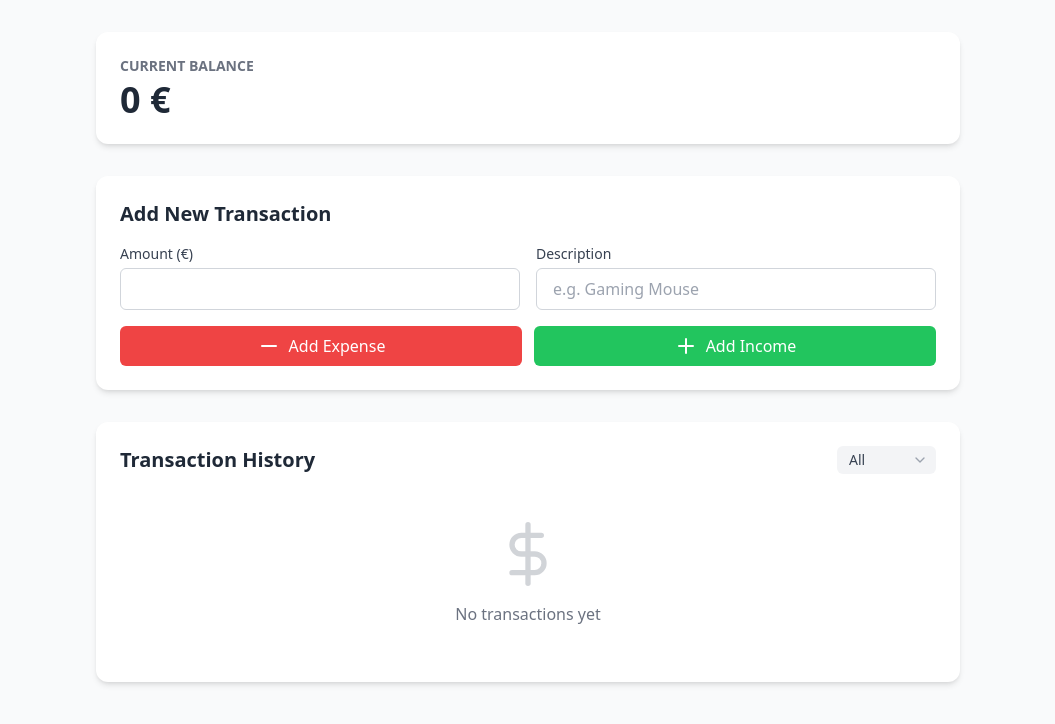
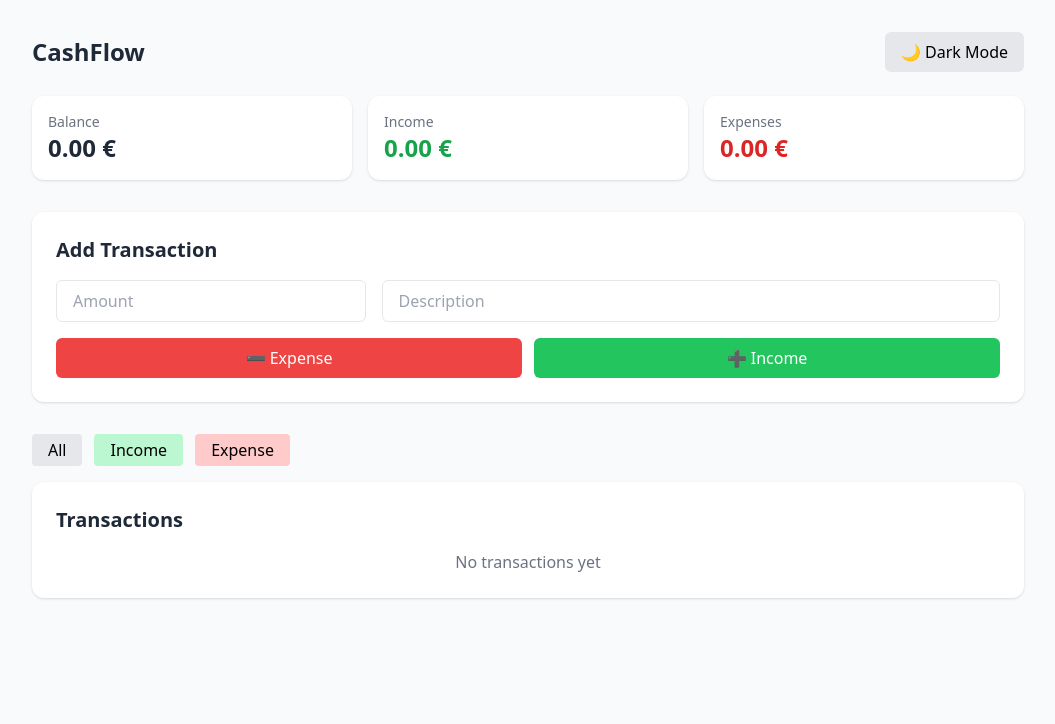
Before and after one commit to EtanBytyqi1/Finance-Manager, a plain HTML site: page index.html in a window 1280 px wide. Shown: the whole page, without its empty margins (112-1167 px from the left). Drawn offline with nearby package versions, Linux system fonts and the light colour scheme.

Commit message:
Add files via upload

```diff
--- a/index.html
+++ b/index.html
@@ -1,102 +1,99 @@
 <!DOCTYPE html>
 <html lang="en">
-
 <head>
 <meta charset="UTF-8">
 <meta name="viewport" content="width=device-width, initial-scale=1.0">
-    <title>CashFlow Commander</title>
-    <link rel="stylesheet" href="style.css">
+<title>CashFlow </title>
+
 <script src="https://cdn.tailwindcss.com"></script>
-    <script src="https://cdn.jsdelivr.net/npm/feather-icons/dist/feather.min.js"></script>
 <script src="https://unpkg.com/feather-icons"></script>
-    <script src="components/navbar.js"></script>
-    <script src="components/transaction-item.js"></script>
+
 <script>
 tailwind.config = {
-            theme: {
-                extend: {
-                    colors: {
-                        primary: '#4F46E5',
-                        secondary: '#10B981'
-                    }
-                }
-            }
+  darkMode: "class"
 }
 </script>
+
+<style>
+@keyframes slideIn {
+  from { opacity: 0; transform: translateY(10px); }
+  to { opacity: 1; transform: translateY(0); }
+}
+.animate-slide {
+  animation: slideIn 0.3s ease-out;
+}
+</style>
 </head>
 
-<body class="bg-gray-50 min-h-screen">
-    <custom-navbar></custom-navbar>
+<body class="bg-gray-50 dark:bg-gray-900 min-h-screen transition-colors">
 
-    <div class="container mx-auto px-4 py-8 max-w-4xl">
-        <!-- Balance Card -->
-        <div class="bg-white rounded-xl shadow-md p-6 mb-8">
-            <h2 class="text-gray-500 text-sm font-semibold mb-1">CURRENT BALANCE</h2>
-            <div class="flex items-baseline">
-                <h1 id="balance" class="text-4xl font-bold text-gray-800"></h1>
+<div class="container mx-auto px-4 py-8 max-w-5xl">
+
+<!-- Header -->
+<div class="flex justify-between items-center mb-6">
+  <h1 class="text-2xl font-bold text-gray-800 dark:text-white">CashFlow </h1>
+  <button onclick="toggleDarkMode()" class="px-4 py-2 bg-gray-200 dark:bg-gray-700 rounded-md">
+    🌙 Dark Mode
+  </button>
+</div>
+
+<!-- Summary Cards -->
+<div class="grid grid-cols-1 md:grid-cols-3 gap-4 mb-8">
+  <div class="bg-white dark:bg-gray-800 p-4 rounded-xl shadow">
+    <p class="text-gray-500 text-sm">Balance</p>
+    <h2 id="balance" class="text-2xl font-bold text-gray-800 dark:text-white"></h2>
+  </div>
+  <div class="bg-white dark:bg-gray-800 p-4 rounded-xl shadow">
+    <p class="text-gray-500 text-sm">Income</p>
+    <h2 id="totalIncome" class="text-2xl font-bold text-green-600">0 €</h2>
+  </div>
+  <div class="bg-white dark:bg-gray-800 p-4 rounded-xl shadow">
+    <p class="text-gray-500 text-sm">Expenses</p>
+    <h2 id="totalExpense" class="text-2xl font-bold text-red-600">0 €</h2>
   </div>
 </div>
 
-        <!-- Transaction Form -->
-        <div class="bg-white rounded-xl shadow-md p-6 mb-8">
-            <h2 class="text-xl font-bold text-gray-800 mb-4">Add New Transaction</h2>
-            <form id="transactionForm" class="space-y-4">
-                <div class="flex space-x-4">
-                    <div class="flex-1">
-                        <label for="amount" class="block text-sm font-medium text-gray-700 mb-1">Amount (€)</label>
-                        <input type="number" step="0.01" id="amount"
-                            class="w-full px-4 py-2 border border-gray-300 rounded-md focus:ring-primary focus:border-primary"
-                            required>
-                    </div>
-                    <div class="flex-1">
-                        <label for="description"
-                            class="block text-sm font-medium text-gray-700 mb-1">Description</label>
-                        <input type="text" id="description"
-                            class="w-full px-4 py-2 border border-gray-300 rounded-md focus:ring-primary focus:border-primary"
-                            placeholder="e.g. Gaming Mouse" required>
-                    </div>
-                </div>
-                <div class="flex space-x-3">
-                    <button onclick="balanceButton()" type="button" id="incomeBtn"
-                        class="flex-1 bg-red-500 hover:bg-red-700 text-white py-2 px-4 rounded-md flex items-center justify-center transition">
-                        <i data-feather="minus" class="mr-2"></i> Add Expense
-                    </button>
-                    <button type="button" id="expenseBtn"
-                        class="flex-1 bg-green-500 hover:bg-green-700 text-white py-2 px-4 rounded-md flex items-center justify-center transition">
-                        <i data-feather="plus" class="mr-2"></i> Add Income
-                    </button>
-                </div>
-            </form>
+<!-- Add Transaction -->
+<div class="bg-white dark:bg-gray-800 p-6 rounded-xl shadow mb-8">
+  <h2 class="text-xl font-bold mb-4 text-gray-800 dark:text-white">Add Transaction</h2>
+
+  <div class="flex gap-4 mb-4">
+    <input id="amount" type="number" step="0.01" placeholder="Amount"
+      class="w-1/3 px-4 py-2 border rounded-md">
+    <input id="description" type="text" placeholder="Description"
+      class="w-2/3 px-4 py-2 border rounded-md">
   </div>
 
-        <!-- Transaction History -->
-        <div class="bg-white rounded-xl shadow-md p-6">
-            <div class="flex justify-between items-center mb-4">
-                <h2 class="text-xl font-bold text-gray-800">Transaction History</h2>
-                <div class="relative">
-                    <select id="filter"
-                        class="appearance-none bg-gray-100 text-gray-700 py-1 pl-3 pr-8 rounded-md text-sm focus:outline-none focus:ring-primary focus:border-primary">
-                        <option value="all">All</option>
-                        <option value="income">Income</option>
-                        <option value="expense">Expense</option>
-                    </select>
-                    <i data-feather="chevron-down"
-                        class="absolute right-2 top-1/2 transform -translate-y-1/2 text-gray-400 pointer-events-none"
-                        style="width: 16px; height: 16px;"></i>
+  <div class="flex gap-3">
+    <button onclick="balanceButton(false)"
+      class="flex-1 bg-red-500 hover:bg-red-600 text-white py-2 rounded-md">
+      ➖ Expense
+    </button>
+    <button onclick="balanceButton(true)"
+      class="flex-1 bg-green-500 hover:bg-green-600 text-white py-2 rounded-md">
+      ➕ Income
+    </button>
   </div>
 </div>
 
-            <div id="no-transactions" class="text-center py-8 text-gray-500">
-    <i data-feather="dollar-sign" class="mx-auto w-16 h-16 mb-4 opacity-30"></i>
-    <p>No transactions yet</p>
+<!-- Filters -->
+<div class="flex gap-3 mb-4">
+  <button onclick="filterTransactions('all')" class="px-4 py-1 bg-gray-200 rounded">All</button>
+  <button onclick="filterTransactions('income')" class="px-4 py-1 bg-green-200 rounded">Income</button>
+  <button onclick="filterTransactions('expense')" class="px-4 py-1 bg-red-200 rounded">Expense</button>
+</div>
+
+<!-- Transactions -->
+<div class="bg-white dark:bg-gray-800 p-6 rounded-xl shadow">
+  <h2 class="text-xl font-bold mb-4 text-gray-800 dark:text-white">Transactions</h2>
+
+  <p id="no-transactions" class="text-gray-500 text-center">No transactions yet</p>
+  <div id="transactionsList" class="space-y-2"></div>
 </div>
 
 </div>
-        </div>
-    </div>
 
 <script src="script.js"></script>
-    <script>feather.replace();</script>
+<script>feather.replace()</script>
 </body>
-
 </html>
--- a/script.js
+++ b/script.js
@@ -1,70 +1,94 @@
-// Initialize balance with 0 and format it with €
-document.getElementById("balance").textContent = "0 €";
+let balance = 0;
+let incomeTotal = 0;
+let expenseTotal = 0;
 
-// Get the current balance and convert it to a number
-let balanceText = document.getElementById("balance").textContent;
-let balance = parseFloat(balanceText);
+updateUI();
 
-
-
-// Log the result
-console.log("New balance:", balance);
-
-var newParagraph = document.createElement("p");
-newParagraph.textContent = "New balance : " + balance + " €";
-document.getElementById("transactionsList").appendChild(newParagraph);
-
+function updateUI() {
+  document.getElementById("balance").textContent = balance.toFixed(2) + " €";
+  document.getElementById("totalIncome").textContent = incomeTotal.toFixed(2) + " €";
+  document.getElementById("totalExpense").textContent = expenseTotal.toFixed(2) + " €";
+}
 
 function balanceButton(isIncome) {
   const amountInput = document.getElementById("amount");
+  const descriptionInput = document.getElementById("description");
+
   const amount = parseFloat(amountInput.value);
+  const desc = descriptionInput.value.trim();
 
-    if (!isNaN(amount) && amount > 0) {
-        // Update the balance
-        balance = isIncome ? balance + amount : balance - amount;
-
-        // Update the display
-        document.getElementById("balance").textContent = balance.toFixed(2) + " €";
-
-        // Add to transaction history
-        addTransaction(amount, isIncome);
-
-        // Clear the input
-        amountInput.value = "";
-    } else {
-        alert("Please enter a valid positive number");
-    }
+  if (isNaN(amount) || amount <= 0 || desc === "") {
+    alert("Enter a valid amount and description");
+    return;
   }
 
-function addTransaction(amount, isIncome) {
-    const transactionsList = document.getElementById("transactionsList");
-
-    // Remove the "No transactions" message if it's the first transaction
-    if (transactionsList.children.length === 1 &&
-        transactionsList.firstElementChild.classList.contains('text-center')) {
-        transactionsList.innerHTML = '';
+  if (isIncome) {
+    balance += amount;
+    incomeTotal += amount;
+  } else {
+    balance -= amount;
+    expenseTotal += amount;
   }
 
-    const transaction = document.createElement("div");
-    transaction.className = `p-3 rounded-lg ${isIncome ? 'bg-green-50' : 'bg-red-50'} mb-2`;
+  updateUI();
+  addTransaction(amount, desc, isIncome);
 
-    transaction.innerHTML = `
-        <div class="flex justify-between items-center">
+  amountInput.value = "";
+  descriptionInput.value = "";
+}
+
+function addTransaction(amount, desc, isIncome) {
+  const list = document.getElementById("transactionsList");
+  document.getElementById("no-transactions").style.display = "none";
+
+  const div = document.createElement("div");
+  div.dataset.type = isIncome ? "income" : "expense";
+  div.className = `animate-slide flex justify-between items-center p-3 rounded-lg ${
+    isIncome ? "bg-green-50" : "bg-red-50"
+  }`;
+
+  div.innerHTML = `
     <div>
-                <span class="font-medium">${isIncome ? 'Income' : 'Expense'}</span>
-                <span class="text-sm text-gray-500 ml-2">${new Date().toLocaleString()}</span>
+      <p class="font-medium">${desc}</p>
+      <p class="text-sm text-gray-500">${isIncome ? "Income" : "Expense"}</p>
     </div>
-            <span class="${isIncome ? 'text-green-600' : 'text-red-600'} font-medium">
-                ${isIncome ? '+' : '-'}${amount.toFixed(2)} €
+    <div class="flex items-center gap-4">
+      <span class="${isIncome ? "text-green-600" : "text-red-600"}">
+        ${isIncome ? "+" : "-"}${amount.toFixed(2)} €
       </span>
+      <button class="text-gray-500 hover:text-red-600">🗑</button>
     </div>
   `;
 
-    transactionsList.prepend(transaction);
+  div.querySelector("button").onclick = () => {
+    if (!confirm("Delete this transaction?")) return;
+
+    if (isIncome) {
+      balance -= amount;
+      incomeTotal -= amount;
+    } else {
+      balance += amount;
+      expenseTotal -= amount;
     }
 
+    div.remove();
+    updateUI();
 
+    if (list.children.length === 0) {
+      document.getElementById("no-transactions").style.display = "block";
+    }
+  };
 
+  list.prepend(div);
+}
 
+function filterTransactions(type) {
+  document.querySelectorAll("#transactionsList > div").forEach(t => {
+    t.style.display =
+      type === "all" || t.dataset.type === type ? "flex" : "none";
+  });
+}
 
-//--------------------------------------
+function toggleDarkMode() {
+  document.documentElement.classList.toggle("dark");
+}
```
Lines whose indentation alone changed are shown as unchanged.
